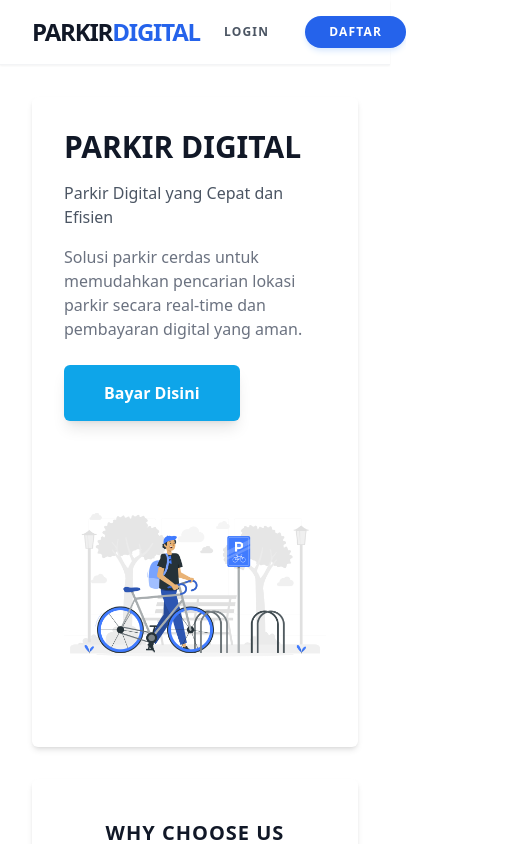
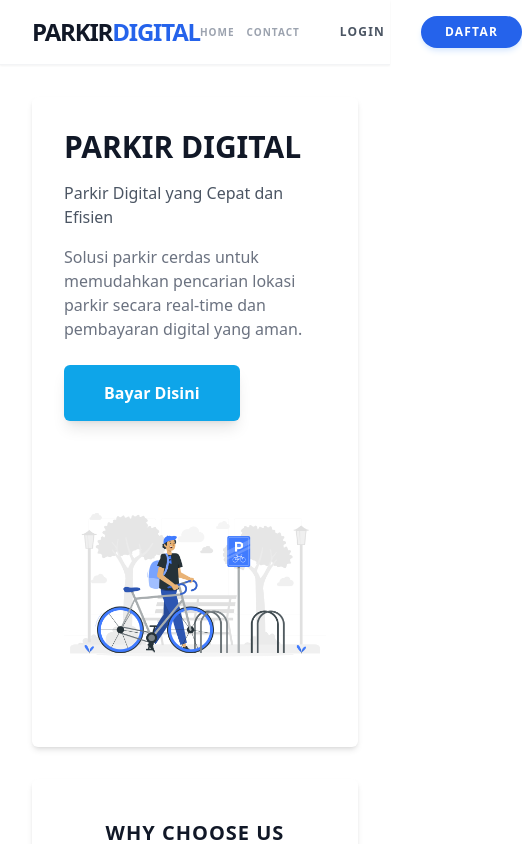
Before and after one commit to NavySigma/parkir-digital, a React (Vite) app: page / in a window 390 px wide. Shown: the top 844 px of the page, 522 px wide, since content can reach past the window. Built offline with nearby package versions, Linux system fonts and the light colour scheme; no server answers.

Commit message:
navbar mobile

```diff
--- a/src/components/Navbar.jsx
+++ b/src/components/Navbar.jsx
@@ -37,8 +37,8 @@ export default function Navbar() {
         PARKIR<span className="text-blue-600">DIGITAL</span>
       </Link>
 
-      <div className="flex items-center gap-8">
-        <div className="hidden md:flex gap-6 text-sm font-bold uppercase tracking-widest text-gray-400">
+      <div className="flex items-center gap-4 md:gap-8">
+        <div className="flex gap-3 md:gap-6 text-[10px] md:text-sm font-bold uppercase tracking-widest text-gray-400">
           <Link to="/" className="hover:text-gray-900 transition-colors">Home</Link>
           <Link to="/contact" className="hover:text-gray-900 transition-colors">Contact</Link>
 
```
